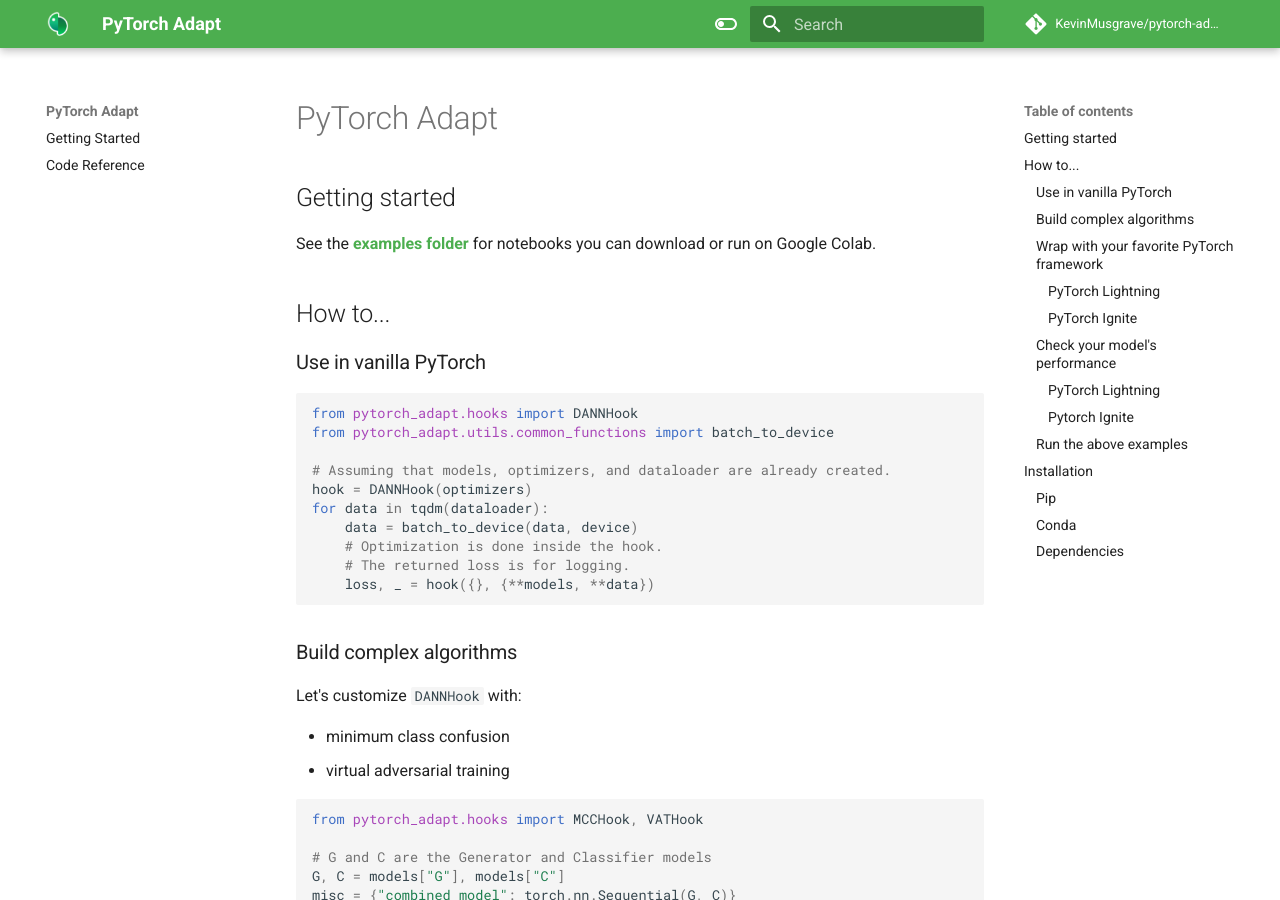
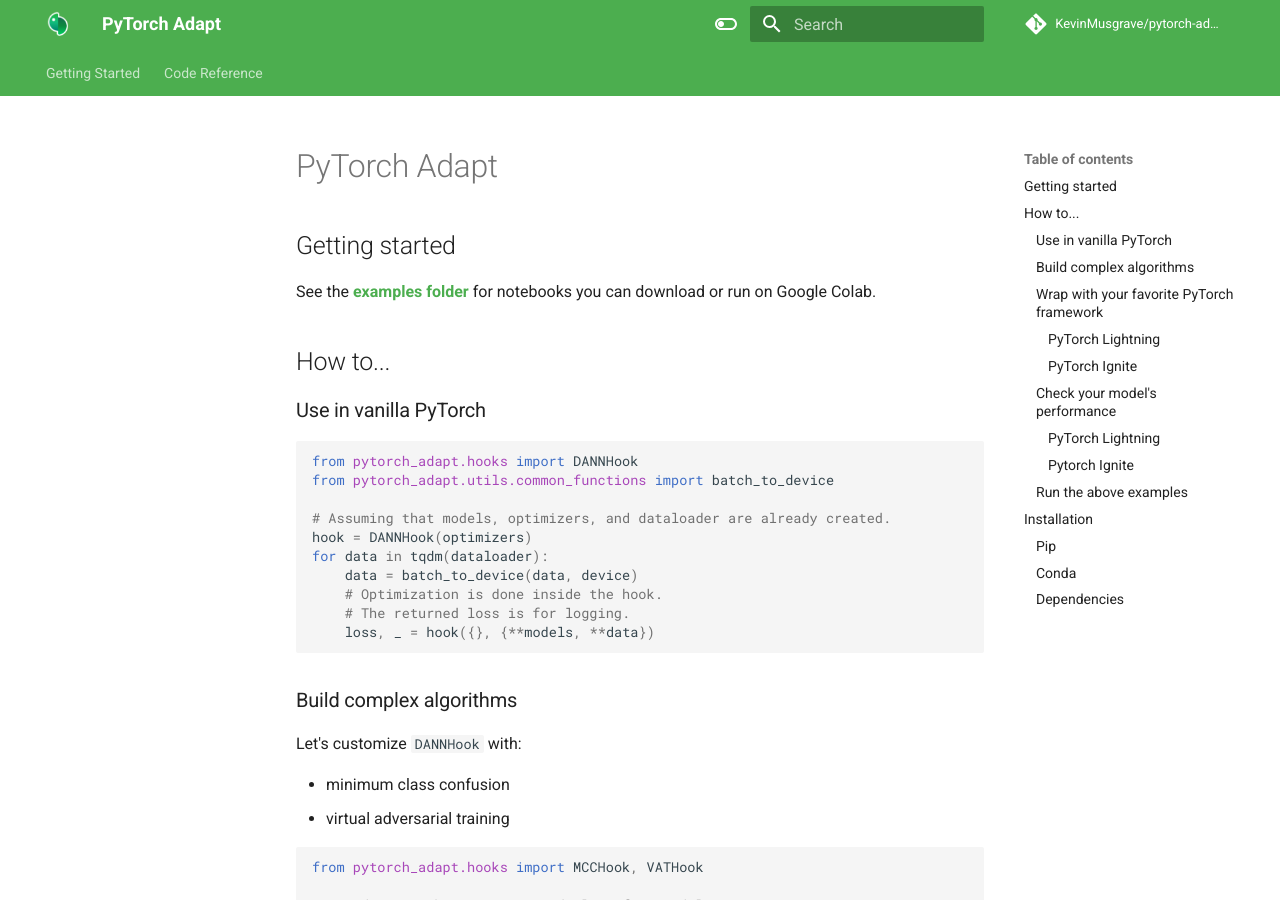
Before and after one commit to KevinMusgrave/pytorch-adapt, an MkDocs documentation site: the page built from docs/index.md, in a window 1280 px wide and 900 px high. Built offline with MkDocs 1.6.1 and Material for MkDocs 9.7.7, drawn with Linux system fonts in a browser that asks for light colours; comment, search, counter and statistics services are not loaded.

Commit message:
Set show_root_toc_entry to false. Add navigation.tabs

```diff
--- a/mkdocs.yml
+++ b/mkdocs.yml
@@ -18,6 +18,9 @@
         name: Switch to light mode
   logo: imgs/TinyLogo.png
   favicon: imgs/Favicon.png
+  features:
+    - navigation.tabs
+    # - toc.integrate # gets rid of table of contents on the right side of the page
 
 nav:
 - Getting Started: getting_started.md
@@ -37,7 +40,8 @@
         setup_commands:
           - import sys
           - sys.path.append("src")
-- section-index
+        rendering:
+          show_root_toc_entry: false
 - literate-nav:
     nav_file: SUMMARY.md
 
```
